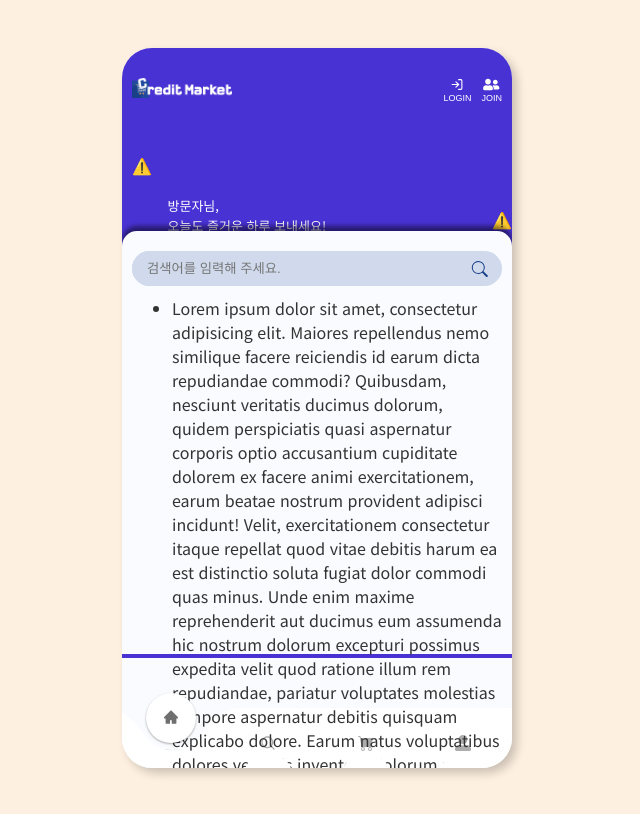
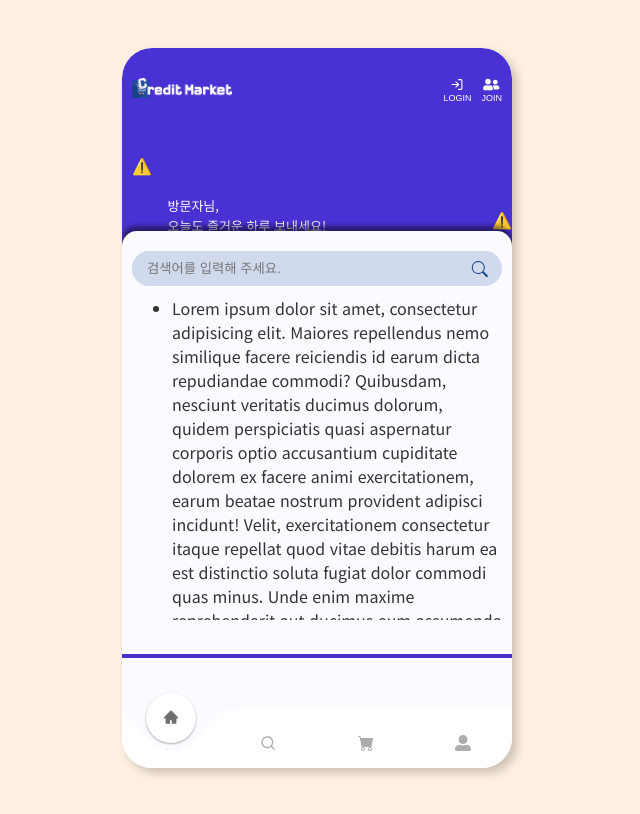
Before and after one commit to fastcampus-mini/credit-market-FE, a React (Vite) app: page / in a window 1280 px wide. Shown: the whole page, without its empty margins (323-963 px from the left). Built offline with nearby package versions, Linux system fonts and the light colour scheme; no server answers; what emotion-reset would draw is missing.

Commit message:
Fix: 오타수정

```diff
--- a/src/pages/Home.tsx
+++ b/src/pages/Home.tsx
@@ -27,16 +27,28 @@ const Home = () => {
         오늘도 즐거운 하루 보내세요!
       </p>
 
-      <div className="panel">
+      <div id="panel">
         <Link to="/search">
           <Input
             inputType="text"
             width="calc(100% - 10px)"
-            placeholder="검색어를 임력해 주세요."
+            placeholder="검색어를 입력해 주세요."
             classType="text-search"
           />
         </Link>
         <ul className="productsArea">
+          <li>
+            Lorem ipsum dolor sit amet, consectetur adipisicing elit. Maiores repellendus nemo
+            similique facere reiciendis id earum dicta repudiandae commodi? Quibusdam, nesciunt
+            veritatis ducimus dolorum, quidem perspiciatis quasi aspernatur corporis optio
+            accusantium cupiditate dolorem ex facere animi exercitationem, earum beatae nostrum
+            provident adipisci incidunt! Velit, exercitationem consectetur itaque repellat quod
+            vitae debitis harum ea est distinctio soluta fugiat dolor commodi quas minus. Unde enim
+            maxime reprehenderit aut ducimus eum assumenda hic nostrum dolorum excepturi possimus
+            expedita velit quod ratione illum rem repudiandae, pariatur voluptates molestias tempore
+            aspernatur debitis quisquam explicabo dolore. Earum natus voluptatibus dolores veritatis
+            inventore dolorum nam, quasi suscipit.
+          </li>
           <li>
             Lorem ipsum dolor sit amet, consectetur adipisicing elit. Maiores repellendus nemo
             similique facere reiciendis id earum dicta repudiandae commodi? Quibusdam, nesciunt
@@ -101,7 +113,7 @@ const StyledHome = styled.div`
     position: relative;
   }
 
-  .panel {
+  #panel {
     position: absolute;
     width: 100%;
     height: calc(100% - 182px);
@@ -110,13 +122,13 @@ const StyledHome = styled.div`
     box-shadow: 0 -5px 5px rgba(0, 0, 0, 0.5);
     background: ${COLORS.background};
     padding: 20px 0 0 10px;
-    // overflow-y: auto;
+    overflow-y: auto;
 
     .productsArea {
       height: calc(100% - 79px);
       margin-top: 10px;
       padding-right: 10px;
-      // overflow-y: auto;
+      overflow-y: auto;
     }
   }
 `;
--- a/src/pages/Search.tsx
+++ b/src/pages/Search.tsx
@@ -11,7 +11,7 @@ const Search = () => {
         <form action="">
           <Input
             inputType="text"
-            placeholder="검색어를 임력해 주세요."
+            placeholder="검색어를 입력해 주세요."
             classType="text-search"
             autoFocus
           />
```
